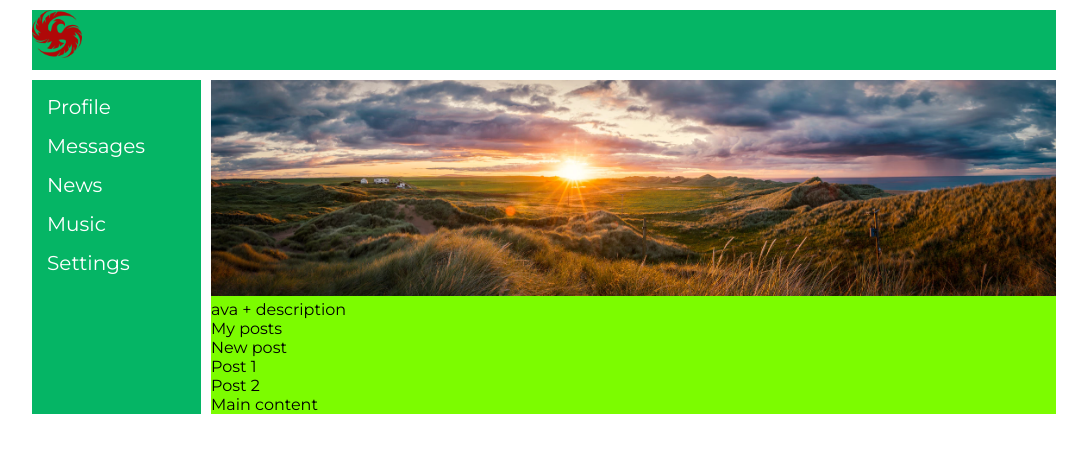
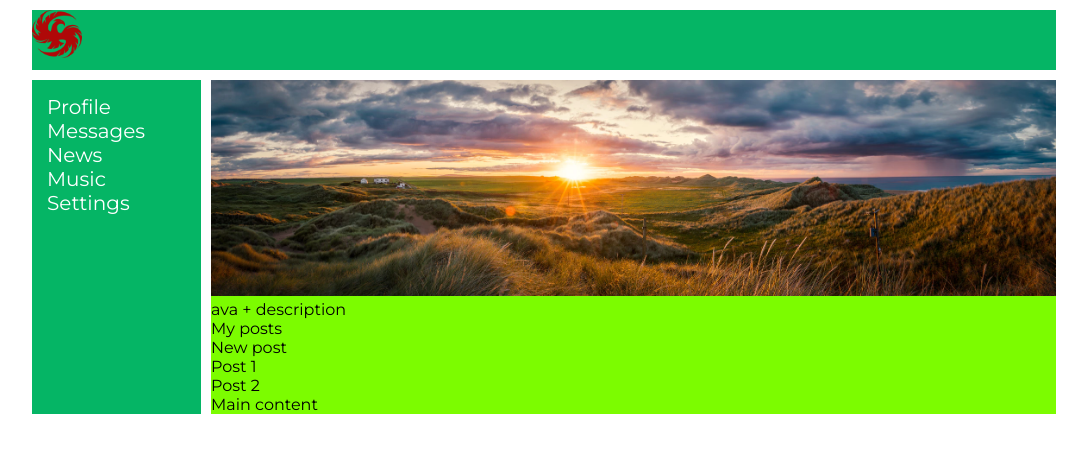
Before and after one commit to SunR1sen/social-network-react, a React (Create React App) app: page / in a window 1280 px wide. Shown: the top 452 px of the page, without its empty margins (96-1183 px from the left). Built offline with nearby package versions, Linux system fonts and the light colour scheme.

Commit message:
Lesson 14 added modules css

```diff
--- a/src/App.css
+++ b/src/App.css
@@ -19,47 +19,3 @@
   grid-template-columns: 2fr 10fr;
   gap: 10px;
 }
-
-.panorama {
-  max-width: 100%;
-}
-
-.logo {
-  width: 50px;
-  height: auto;
-}
-
-.header {
-  grid-area: header;
-  background-color: #05b565;
-}
-
-.nav {
-  grid-area: nav;
-  background-color: #05b565;
-  padding: 15px;
-}
-
-.nav__menu {
-  list-style: none;
-}
-
-.nav__menu-item {
-
-}
-
-.nav__link {
-  color: white;
-  font-weight: 500;
-  font-size: 20px;
-  text-decoration: none;
-}
-
-.nav__menu-item:not(:first-child) {
-  margin-top: 15px;
-}
-
-.content {
-  grid-area: content;
-  background-color: lawngreen;
-}
--- a/src/App.js
+++ b/src/App.js
@@ -1,7 +1,7 @@
 import React from 'react';
-import Header from "./components/Header";
-import Navbar from "./components/Navbar";
-import Profile from "./components/Profile";
+import Header from "./components/Header/Header";
+import Navbar from "./components/Navbar/Navbar";
+import Profile from "./components/Profile/Profile";
 import './App.css';
 
 const App = () => {
--- /dev/null
+++ b/src/components/Header/Header.css
@@ -0,0 +1,9 @@
+.logo {
+    width: 50px;
+    height: auto;
+}
+
+.header {
+    grid-area: header;
+    background-color: #05b565;
+}
--- a/src/components/Header.jsx
+++ b/src/components/Header/Header.jsx
@@ -1,5 +1,6 @@
 import React from 'react';
-import logo from "../assets/img/logo.png";
+import './Header.css';
+import logo from "../../assets/img/logo.png";
 
 const Header = () => {
     return (
--- a/src/components/Navbar.jsx
+++ /dev/null
@@ -1,17 +0,0 @@
-import React from 'react';
-
-const Navbar = () => {
-    return (
-        <nav className='nav'>
-            <ul className='nav__menu'>
-                <li className='nav__menu-item'><a className='nav__link' href="#">Profile</a></li>
-                <li className='nav__menu-item'><a className='nav__link' href="#">Messages</a></li>
-                <li className='nav__menu-item'><a className='nav__link' href="#">News</a></li>
-                <li className='nav__menu-item'><a className='nav__link' href="#">Music</a></li>
-                <li className='nav__menu-item'><a className='nav__link' href="#">Settings</a></li>
-            </ul>
-        </nav>
-    )
-}
-
-export default Navbar;
--- /dev/null
+++ b/src/components/Navbar/Navbar.jsx
@@ -0,0 +1,18 @@
+import React from 'react';
+import s from './Navbar.module.css';
+
+const Navbar = () => {
+    return (
+        <nav className={s.nav}>
+            <ul className={s.nav__menu}>
+                <li><a  className={s.nav__link} href="#">Profile</a></li>
+                <li><a  className={s.nav__link} href="#">Messages</a></li>
+                <li><a  className={s.nav__link} href="#">News</a></li>
+                <li><a  className={s.nav__link} href="#">Music</a></li>
+                <li><a  className={s.nav__link} href="#">Settings</a></li>
+            </ul>
+        </nav>
+    )
+}
+
+export default Navbar;
--- /dev/null
+++ b/src/components/Navbar/Navbar.module.css
@@ -0,0 +1,20 @@
+.nav {
+    grid-area: nav;
+    background-color: #05b565;
+    padding: 15px;
+}
+
+.nav__menu {
+    list-style: none;
+}
+
+.nav__link {
+    color: white;
+    font-weight: 500;
+    font-size: 20px;
+    text-decoration: none;
+}
+
+.nav__menu-item:not(:first-child) {
+    margin-top: 5px;
+}
--- /dev/null
+++ b/src/components/Profile/Profile.css
@@ -0,0 +1,8 @@
+.panorama {
+    max-width: 100%;
+}
+
+.content {
+    grid-area: content;
+    background-color: lawngreen;
+}
--- a/src/components/Profile.jsx
+++ b/src/components/Profile/Profile.jsx
@@ -1,5 +1,6 @@
 import React from "react";
-import panorama from "../assets/img/panorama.jpg";
+import panorama from "../../assets/img/panorama.jpg";
+import './Profile.css';
 
 const Profile = () => {
     return (
```
